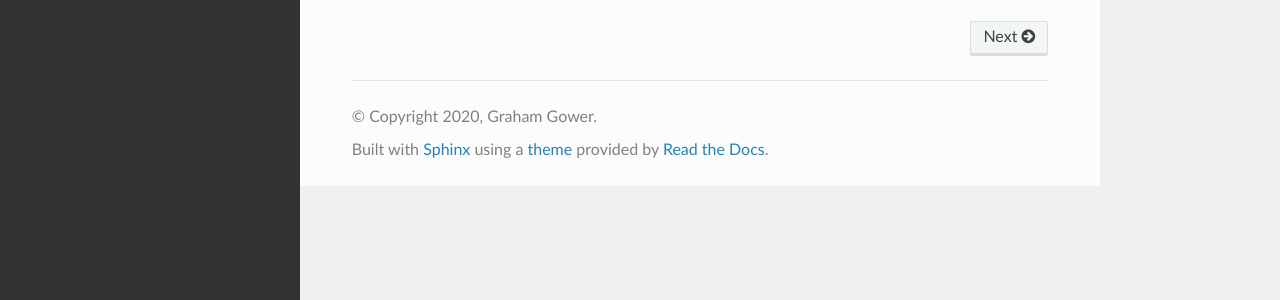
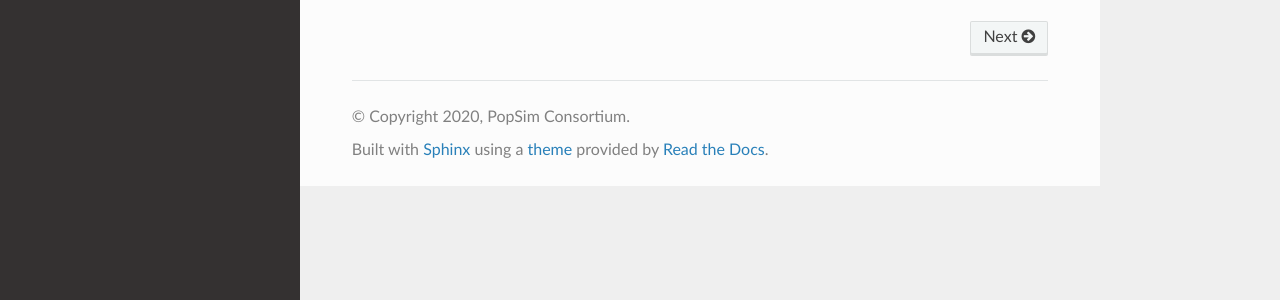
Before and after one commit to popsim-consortium/demes-python, a Sphinx documentation site: the page built from docs/index.rst, in a window 1280 px wide. Shown: the part 416-716 px from the top of the page. Built offline with Sphinx 7.4.7 and the Read the Docs theme 2.0.0, drawn with Linux system fonts in a browser that asks for light colours.

Commit message:
Change copyright/author to 'PopSim Consortium'

```diff
--- a/docs/conf.py
+++ b/docs/conf.py
@@ -18,8 +18,8 @@ sys.path.insert(0, os.path.abspath('..'))
 # -- Project information -----------------------------------------------------
 
 project = 'demes'
-copyright = '2020, Graham Gower'
-author = 'Graham Gower'
+copyright = '2020, PopSim Consortium'
+author = 'PopSim Consortium'
 
 
 # -- General configuration ---------------------------------------------------
--- a/setup.cfg
+++ b/setup.cfg
@@ -1,6 +1,6 @@
 [metadata]
 name = demes
-author = demes developers
+author = PopSim Consortium
 license = ISC
 description = tools for describing demographic models
 url = https://github.com/grahamgower/demes
```
